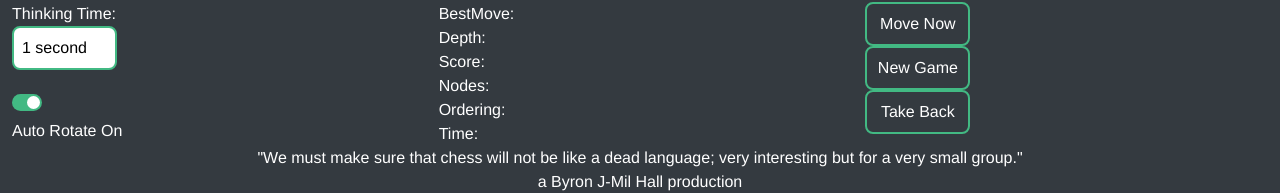
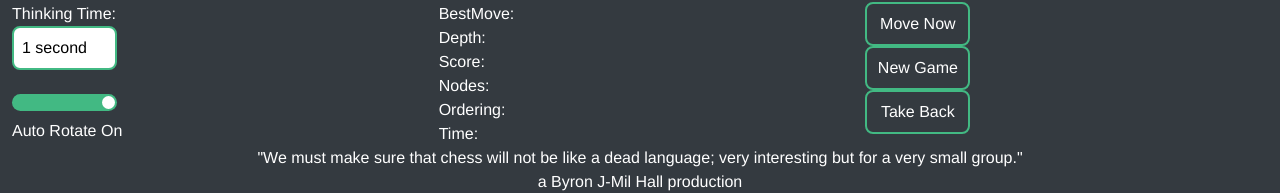
Before and after one commit to napoleon-commits/SelmaChessApp, a Vue app: page /#/engine in a window 1280 px wide. Shown: the part 855-1048 px from the top of the page. Built offline with nearby package versions, Linux system fonts and the light colour scheme.

Commit message:
widened toggle

```diff
--- a/src/components/Engine.vue
+++ b/src/components/Engine.vue
@@ -258,7 +258,7 @@ export default {
   .switch {
     position: relative;
     display: inline-block;
-    width: 30px;
+    width: 105px;
     height: 17px;
   }
   .switch input {
@@ -295,9 +295,9 @@ export default {
     box-shadow: 0 0 1px #42b983;
   }
   input:checked + .slider:before {
-    -webkit-transform: translateX(13px);
-    -ms-transform: translateX(13px);
-    transform: translateX(13px);
+    -webkit-transform: translateX(88px);
+    -ms-transform: translateX(88px);
+    transform: translateX(88px);
   }
   /* Rounded sliders */
   .slider.round {
```
